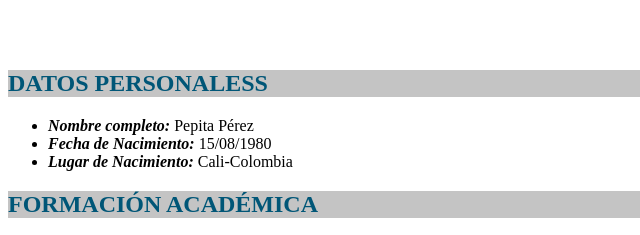
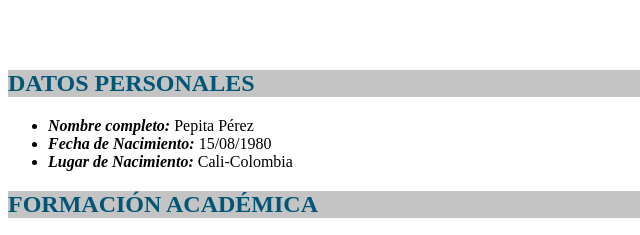
Before and after one commit to MarleAB/frontend-17-Ago, a plain HTML site: page index.html in a window 1280 px wide. Shown: the part 316-551 px from the top of the page, 0-640 px from the left. Drawn offline with Linux system fonts and the light colour scheme.

Commit message:
cambiando test 4

```diff
--- a/index.html
+++ b/index.html
@@ -17,7 +17,7 @@
         <img id="miFoto"src="./img/imagenCara.jfif" alt="caradeMujer">
     </header>
     <h1>CURRICULUM VITAE DE PEPITA PÉREZ</h1>
-    <h2>DATOS PERSONALESS</h2>
+    <h2>DATOS PERSONALES</h2>
         <ul>
             <li><strong><em>Nombre completo: </em></strong>Pepita Pérez</li>
             <li><strong><em>Fecha de Nacimiento: </em></strong>15/08/1980</li>
```
